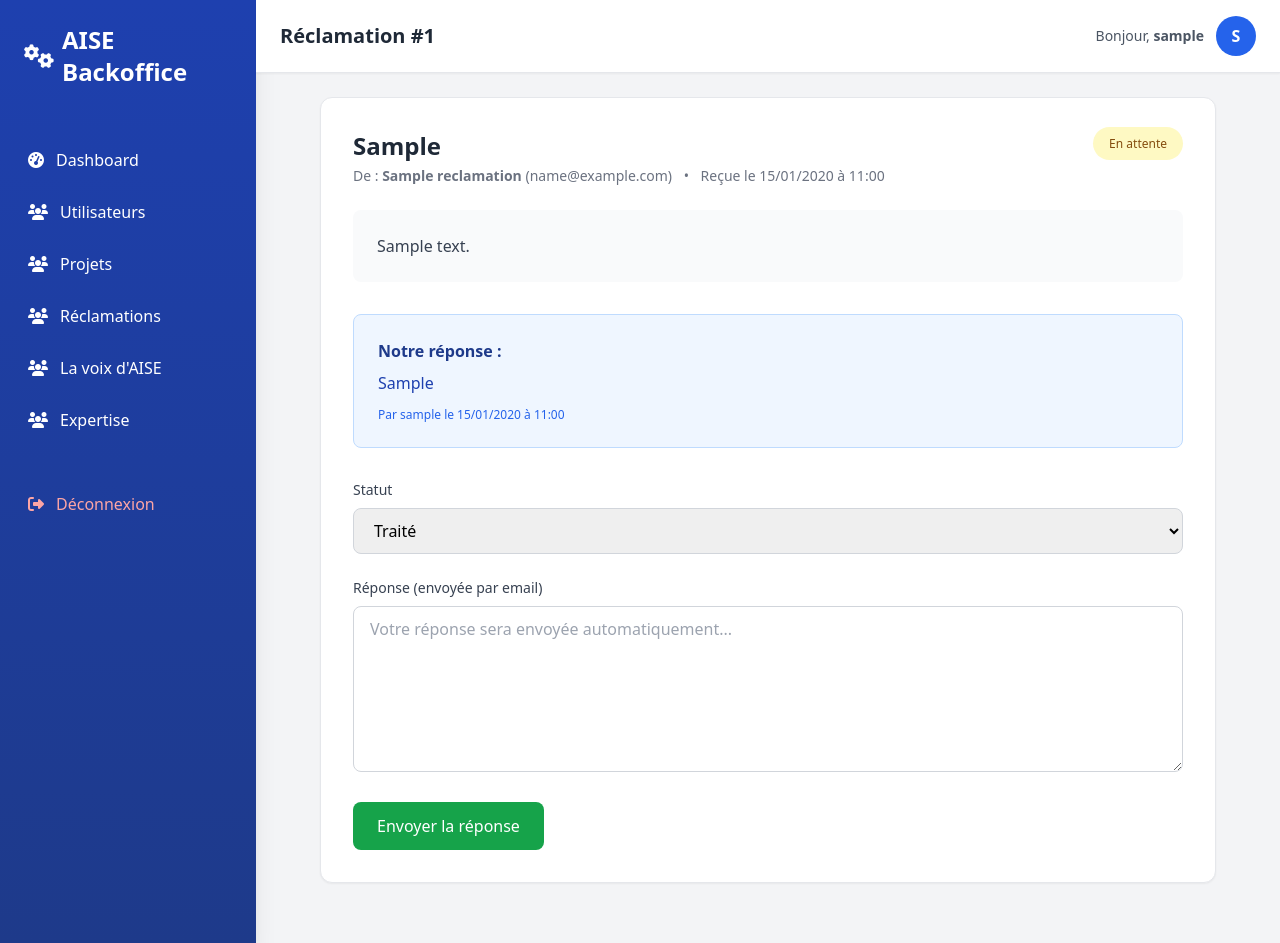
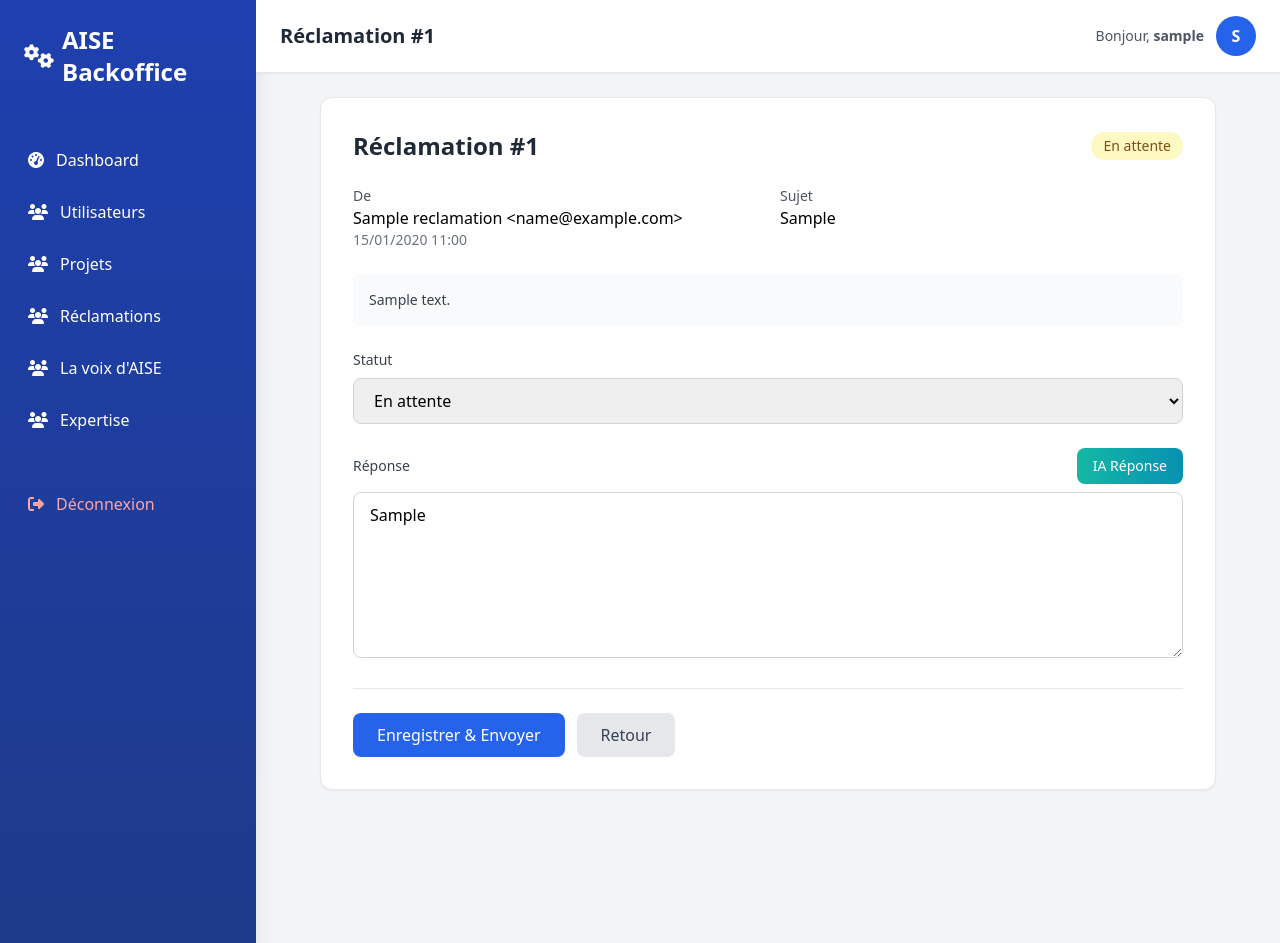
Before and after one commit to eyansibi/aise-django, a Django app: page /reclamations/1/ in a window 1280 px wide. Run offline with Django 5.2, Linux system fonts and the light colour scheme; a user stored in the database is signed in; tables that the repository leaves empty hold one stand-in row (values such as "Sample post"); some libraries are stand-ins or nearby versions.

Commit message:
add ia reponse for reclamation

```diff
--- a/reclamations/forms.py
+++ b/reclamations/forms.py
@@ -1,6 +1,7 @@
 # reclamations/forms.py
 from django import forms
 from .models import Reclamation
+
 
 class ReclamationForm(forms.ModelForm):
     class Meta:
--- a/reclamations/urls.py
+++ b/reclamations/urls.py
@@ -11,4 +11,5 @@ urlpatterns = [
     # === Backoffice ===
     path('', views.backoffice_reclamations, name='backoffice_reclamations'),
     path('<int:reclamation_id>/', views.backoffice_reclamation_detail, name='backoffice_reclamation_detail'),
+    path('generate-response/', views.generate_reclamation_response, name='generate_response'),
 ]
--- a/reclamations/views.py
+++ b/reclamations/views.py
@@ -10,6 +10,18 @@ from django.core.mail import send_mail
 from django.conf import settings
 from .models import Reclamation
 from .forms import ReclamationForm
+from groq import Groq
+from django.http import JsonResponse
+from django.views.decorators.csrf import csrf_protect
+from django.views.decorators.http import require_http_methods
+from django.template.loader import render_to_string
+import json
+import logging
+import re
+
+
+
+logger = logging.getLogger(__name__)
 
 # === FRONTOFFICE (public) ===
 def reclamation_public(request):
@@ -52,20 +64,21 @@ def backoffice_reclamations(request):
 @staff_member_required(login_url='users:login')
 def backoffice_reclamation_detail(request, reclamation_id):
     reclamation = get_object_or_404(Reclamation, pk=reclamation_id)
+
     if request.method == 'POST':
         statut = request.POST.get('statut')
         reponse = request.POST.get('reponse', '').strip()
+
         if statut in ['traite', 'rejete'] and reponse:
-            # === SAUVEGARDE ===
             reclamation.statut = statut
             reclamation.reponse = reponse
             reclamation.traite_par = request.user
             reclamation.date_traitement = timezone.now()
             reclamation.save()
 
-            # === ENVOI EMAIL ===
-            sujet = f"[AISE] Réponse à votre réclamation : {reclamation.sujet}"
-            message = f"""
+            # ENVOI EMAIL
+            sujet_email = f"[AISE] Réponse à votre réclamation : {reclamation.sujet}"
+            corps = f"""
             Bonjour {reclamation.nom},
 
             Nous avons bien reçu votre réclamation du {reclamation.date_reception.strftime("%d/%m/%Y à %H:%M")}.
@@ -84,9 +97,9 @@ def backoffice_reclamation_detail(request, reclamation_id):
 
             try:
                 send_mail(
-                    subject=sujet,
-                    message=message,
-                    from_email=None,  # utilise DEFAULT_FROM_EMAIL
+                    subject=sujet_email,
+                    message=corps,
+                    from_email=settings.DEFAULT_FROM_EMAIL,
                     recipient_list=[reclamation.email],
                     fail_silently=False,
                 )
@@ -95,6 +108,73 @@ def backoffice_reclamation_detail(request, reclamation_id):
                 messages.error(request, f"Réponse sauvegardée, mais email échoué : {e}")
 
             return redirect('reclamations:backoffice_reclamations')
+
     return render(request, 'backoffice/reclamations/reclamation_detail.html', {
         'reclamation': reclamation
     })
+@csrf_protect
+@require_http_methods(["POST"])
+def generate_reclamation_response(request):
+    client = Groq(api_key=settings.GROQ_API_KEY)
+
+    try:
+        data = json.loads(request.body)
+        sujet = data.get('sujet', '').strip()
+        message = data.get('message', '').strip()
+        email_client = data.get('email', '').strip()
+
+        if not sujet or not message:
+            return JsonResponse({'error': 'Sujet et message requis'}, status=400)
+
+        # PROMPT SIMPLIFIÉ + FORMAT FORCÉ
+        prompt = f"""
+Tu es un assistant support pour l'association AISE.
+Génère **exactement 3 réponses** en français, chacune dans ce format :
+
+REPONSE 1:
+[TEXTE DE 80-120 MOTS]
+
+REPONSE 2:
+[TEXTE DE 80-120 MOTS]
+
+REPONSE 3:
+[TEXTE DE 80-120 MOTS]
+
+Règles :
+- Empathie + solution + politesse
+- Sujet : {sujet}
+- Message client : {message[:300]}...
+"""
+
+        logger.info(f"Envoi à Groq : {prompt[:200]}...")
+
+        response = client.chat.completions.create(
+            model="llama-3.1-8b-instant",
+            messages=[{"role": "user", "content": prompt}],
+            temperature=0.7,
+            max_tokens=1000,
+        )
+
+        raw = response.choices[0].message.content.strip()
+        logger.info(f"Réponse Groq : {raw[:500]}...")
+
+        # PARSING ROBUSTE
+        reponses = []
+        parts = raw.split("REPONSE ")
+        for part in parts[1:]:  # Skip first empty
+            if part.strip():
+                # Prend tout jusqu'au prochain "REPONSE" ou fin
+                texte = part.split("REPONSE ")[0].strip()
+                if len(texte) > 50:
+                    reponses.append(texte)
+                if len(reponses) >= 3:
+                    break
+
+        if not reponses:
+            return JsonResponse({'error': 'Aucune réponse générée'}, status=500)
+
+        return JsonResponse({'reponses': reponses[:3], 'email_client': email_client})
+
+    except Exception as e:
+        logger.error(f"Erreur Groq : {str(e)}")
+        return JsonResponse({'error': f'Erreur IA : {str(e)}'}, status=500)
--- a/templates/backoffice/reclamations/reclamation_detail.html
+++ b/templates/backoffice/reclamations/reclamation_detail.html
@@ -1,72 +1,145 @@
+<!-- backoffice/reclamations/reclamation_detail.html -->
 {% extends "backoffice/base.html" %}
+{% load widget_tweaks %}
 
 {% block page_title %}Réclamation #{{ reclamation.id }}{% endblock %}
 
 {% block content %}
 <div class="max-w-4xl mx-auto">
     <div class="bg-white rounded-xl shadow-sm p-8 border border-gray-200">
-        <div class="flex justify-between items-start mb-6">
+        <div class="flex justify-between items-center mb-6">
+            <h1 class="text-2xl font-bold text-gray-800">Réclamation #{{ reclamation.id }}</h1>
+            <span class="px-3 py-1 rounded-full text-sm font-medium
+                {% if reclamation.statut == 'en_attente' %}bg-yellow-100 text-yellow-800
+                {% elif reclamation.statut == 'traite' %}bg-green-100 text-green-800
+                {% else %}bg-red-100 text-red-800{% endif %}">
+                {{ reclamation.get_statut_display }}
+            </span>
+        </div>
+
+        <!-- INFOS CLIENT -->
+        <div class="grid grid-cols-1 md:grid-cols-2 gap-6 mb-6">
             <div>
-                <h1 class="text-2xl font-bold text-gray-800">{{ reclamation.sujet }}</h1>
-                <p class="text-sm text-gray-500 mt-1">
-                    De : <strong>{{ reclamation.nom }}</strong> ({{ reclamation.email }})
-                    <span class="mx-2">•</span>
-                    Reçue le {{ reclamation.date_reception|date:"d/m/Y à H:i" }}
-                </p>
+                <p class="text-sm text-gray-600">De</p>
+                <p class="font-medium">{{ reclamation.nom }} &lt;{{ reclamation.email }}&gt;</p>
+                <p class="text-sm text-gray-500">{{ reclamation.date_reception|date:"d/m/Y H:i" }}</p>
             </div>
             <div>
-                {% if reclamation.statut == 'en_attente' %}
-                    <span class="px-4 py-2 text-xs font-medium rounded-full bg-yellow-100 text-yellow-800">En attente</span>
-                {% elif reclamation.statut == 'traite' %}
-                    <span class="px-4 py-2 text-xs font-medium rounded-full bg-green-100 text-green-800">Traité</span>
-                {% else %}
-                    <span class="px-4 py-2 text-xs font-medium rounded-full bg-red-100 text-red-800">Rejeté</span>
-                {% endif %}
+                <p class="text-sm text-gray-600">Sujet</p>
+                <p class="font-medium">{{ reclamation.sujet }}</p>
             </div>
         </div>
 
-        <div class="bg-gray-50 rounded-lg p-6 mb-8">
-            <p class="text-gray-700 whitespace-pre-wrap">{{ reclamation.message }}</p>
+        <!-- MESSAGE CLIENT -->
+        <div class="bg-gray-50 p-4 rounded-lg mb-6">
+            <p class="text-sm text-gray-700 whitespace-pre-wrap">{{ reclamation.message }}</p>
         </div>
 
-        {% if reclamation.reponse %}
-        <div class="bg-blue-50 border border-blue-200 rounded-lg p-6 mb-8">
-            <h3 class="font-semibold text-blue-900 mb-2">Notre réponse :</h3>
-            <p class="text-blue-800 whitespace-pre-wrap">{{ reclamation.reponse }}</p>
-            <p class="text-xs text-blue-600 mt-3">
-                Par {{ reclamation.traite_par.username }} le {{ reclamation.date_traitement|date:"d/m/Y à H:i" }}
-            </p>
-        </div>
-        {% endif %}
-
-        {% if reclamation.statut == 'en_attente' %}
+        <!-- FORMULAIRE RÉPONSE -->
         <form method="post" class="space-y-6">
             {% csrf_token %}
+
+            <!-- Statut -->
             <div>
                 <label class="block text-sm font-medium text-gray-700 mb-2">Statut</label>
-        <select name="statut" class="w-full px-4 py-2.5 border border-gray-300 rounded-lg" required>
-            <option value="traite">Traité</option>
-            <option value="rejete">Rejeté</option>
+                <select name="statut" class="w-full px-4 py-2.5 border border-gray-300 rounded-lg focus:ring-2 focus:ring-blue-500">
+                    <option value="en_attente" {% if reclamation.statut == 'en_attente' %}selected{% endif %}>En attente</option>
+                    <option value="traite" {% if reclamation.statut == 'traite' %}selected{% endif %}>Traité</option>
+                    <option value="rejete" {% if reclamation.statut == 'rejete' %}selected{% endif %}>Rejeté</option>
                 </select>
             </div>
+
+            <!-- Réponse -->
             <div>
-        <label class="block text-sm font-medium text-gray-700 mb-2">
-            Réponse (envoyée par email)
-        </label>
-        <textarea name="reponse" rows="6" class="w-full px-4 py-2.5 border border-gray-300 rounded-lg"
-                  placeholder="Votre réponse sera envoyée automatiquement..." required></textarea>
+                <div class="flex justify-between items-center mb-2">
+                    <label class="block text-sm font-medium text-gray-700">Réponse</label>
+                    <button type="button" onclick="generateResponse()"
+                            class="bg-gradient-to-r from-teal-500 to-cyan-600 text-white px-4 py-2 rounded-lg hover:from-teal-600 hover:to-cyan-700 transition flex items-center gap-1 text-sm">
+                        IA Réponse
+                    </button>
                 </div>
-    <button type="submit" class="bg-green-600 text-white px-6 py-3 rounded-lg hover:bg-green-700 flex items-center gap-2">
-        Envoyer la réponse
+                <textarea name="reponse" rows="6" class="w-full px-4 py-2.5 border border-gray-300 rounded-lg focus:ring-2 focus:ring-blue-500"
+                          placeholder="Tapez votre réponse ou choisissez une suggestion IA...">{{ reclamation.reponse }}</textarea>
+            </div>
+
+            <!-- Boutons -->
+            <div class="flex gap-3 pt-6 border-t">
+                <button type="submit" class="bg-blue-600 text-white px-6 py-2.5 rounded-lg hover:bg-blue-700 transition font-medium">
+                    Enregistrer & Envoyer
                 </button>
+                <a href="{% url 'reclamations:backoffice_reclamations' %}" class="bg-gray-200 text-gray-700 px-6 py-2.5 rounded-lg hover:bg-gray-300 transition font-medium">
+                    Retour
+                </a>
+            </div>
         </form>
-{% else %}
-<div class="bg-green-50 border border-green-200 rounded-lg p-6">
-    <p class="text-green-800 font-medium">
-        Réponse envoyée le {{ reclamation.date_traitement|date:"d/m/Y à H:i" }}
-    </p>
-</div>
-{% endif %}
+
+        <!-- MODAL IA -->
+        <div id="responseModal" class="fixed inset-0 bg-black bg-opacity-50 hidden flex items-center justify-center z-50">
+            <div class="bg-white rounded-xl p-6 max-w-2xl w-full mx-4 max-h-screen overflow-y-auto">
+                <h3 class="text-xl font-bold mb-4">Réponses suggérées (Groq AI)</h3>
+                <div id="responsesList" class="space-y-4 mb-4"></div>
+                <button onclick="closeResponseModal()" class="w-full bg-gray-300 text-gray-700 py-2 rounded-lg hover:bg-gray-400">
+                    Fermer
+                </button>
             </div>
         </div>
+    </div>
+</div>
+
+<script>
+let responses = [];
+
+function generateResponse() {
+    const sujet = "{{ reclamation.sujet|escapejs }}";
+    const message = "{{ reclamation.message|escapejs }}";
+    const email = "{{ reclamation.email|escapejs }}";
+
+    const modal = document.getElementById('responseModal');
+    modal.classList.remove('hidden');
+
+    fetch("{% url 'reclamations:generate_response' %}", {
+        method: 'POST',
+        credentials: 'same-origin',
+        headers: {
+            'Content-Type': 'application/json',
+            'X-CSRFToken': document.querySelector('[name=csrfmiddlewaretoken]').value
+        },
+        body: JSON.stringify({ sujet, message, email })
+    })
+    .then(r => r.ok ? r.json() : r.text().then(t => {throw new Error(t)}))
+    .then(data => {
+        if (data.error) throw new Error(data.error);
+        responses = data.reponses;
+        displayResponses();
+    })
+    .catch(err => {
+        alert("Erreur IA : " + err.message);
+        closeResponseModal();
+    });
+}
+
+function displayResponses() {
+    const list = document.getElementById('responsesList');
+    list.innerHTML = responses.map((r, i) => `
+        <div class="p-4 bg-teal-50 border border-teal-200 rounded-lg">
+            <p class="text-sm text-gray-800 whitespace-pre-wrap leading-relaxed">${r}</p>
+            <button onclick="selectResponse(${i})" class="mt-3 bg-teal-600 text-white px-4 py-1 rounded text-sm hover:bg-teal-700">
+                Utiliser
+            </button>
+        </div>
+    `).join('');
+}
+
+function selectResponse(index) {
+    const textarea = document.querySelector('textarea[name="reponse"]');
+    if (textarea && responses[index]) {
+        textarea.value = responses[index];
+    }
+    closeResponseModal();
+}
+
+function closeResponseModal() {
+    document.getElementById('responseModal').classList.add('hidden');
+}
+</script>
 {% endblock %}
```
Also changed, not shown: aise_project/settings.py (+16 -0 lines). Lines whose indentation alone changed are shown as unchanged.
